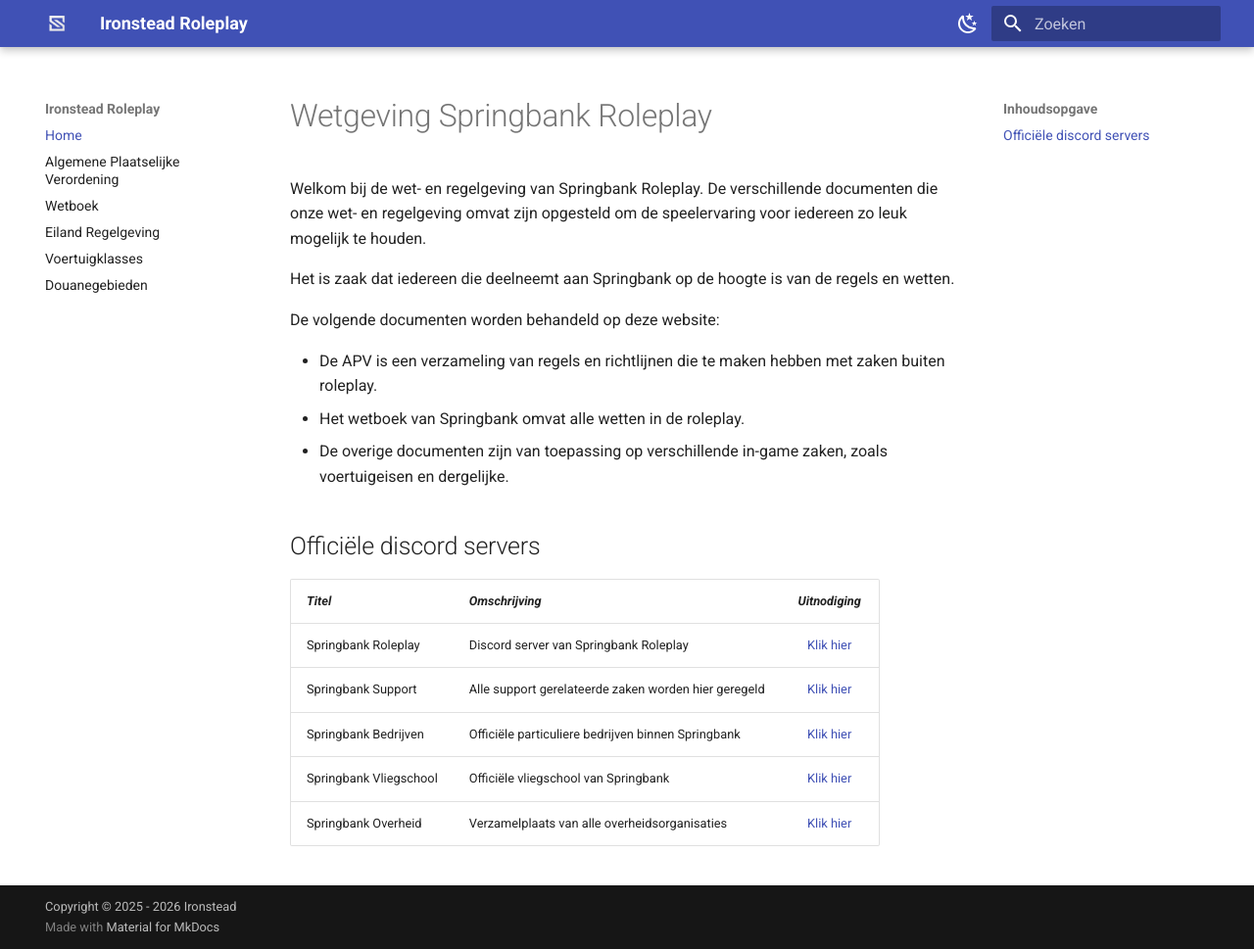
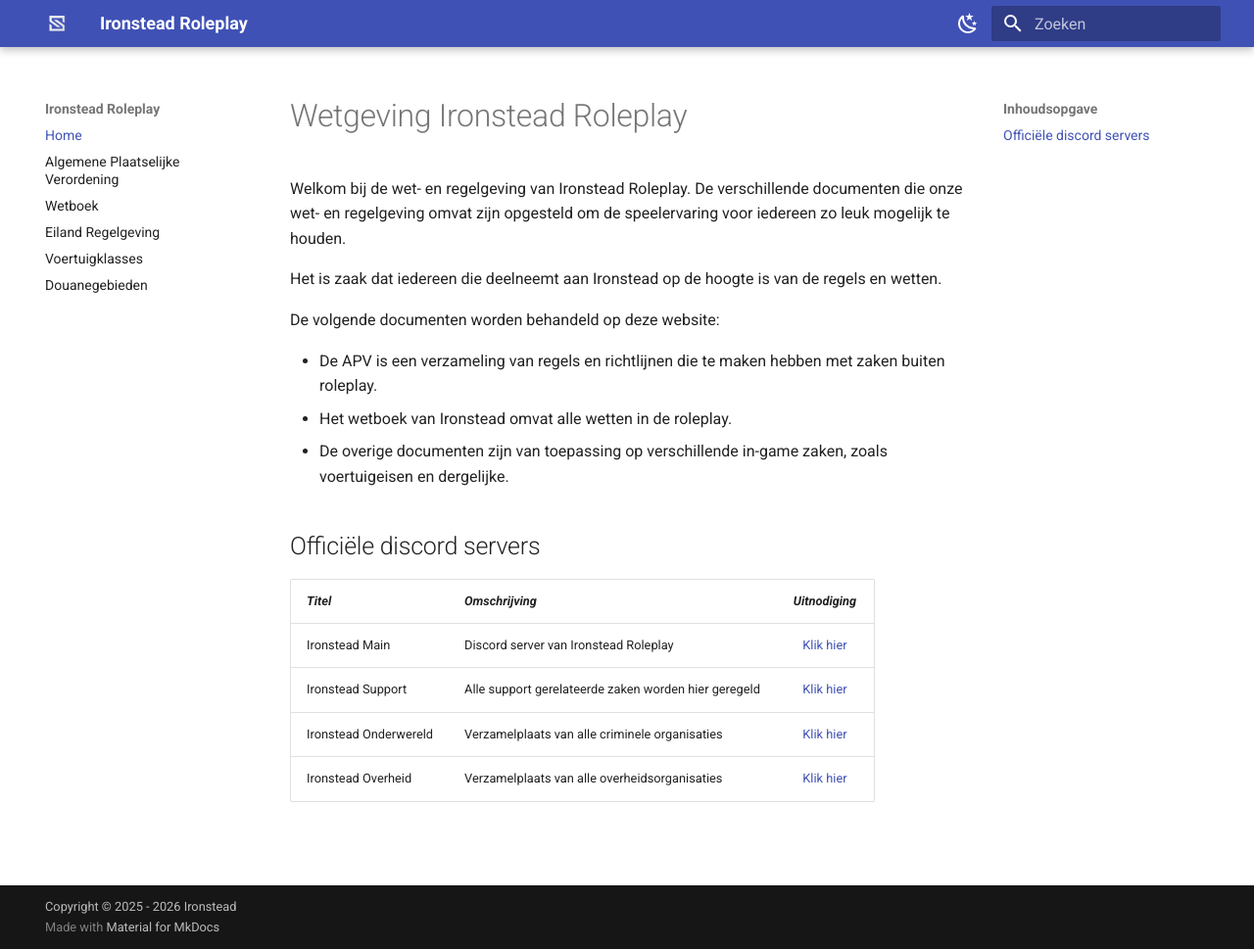
Before and after one commit to ironsteadroleplay/APV, an MkDocs documentation site: the page built from docs/index.md, in a window 1280 px wide and 969 px high. Shown: the whole window at 98% size. Built offline with MkDocs 1.6.1 and Material for MkDocs 9.7.7, drawn with Linux system fonts in a browser that asks for light colours; comment, search, counter and statistics services are not loaded.

Commit message:
Update roleplay references from Springbank to Ironstead

```diff
--- a/docs/index.md
+++ b/docs/index.md
@@ -1,21 +1,20 @@
-# Wetgeving Springbank Roleplay
+# Wetgeving Ironstead Roleplay
 
-Welkom bij de wet- en regelgeving van Springbank Roleplay. De verschillende documenten die onze wet- en regelgeving omvat zijn opgesteld om de speelervaring voor iedereen zo leuk mogelijk te houden.
+Welkom bij de wet- en regelgeving van Ironstead Roleplay. De verschillende documenten die onze wet- en regelgeving omvat zijn opgesteld om de speelervaring voor iedereen zo leuk mogelijk te houden.
 
-Het is zaak dat iedereen die deelneemt aan Springbank op de hoogte is van de regels en wetten.
+Het is zaak dat iedereen die deelneemt aan Ironstead op de hoogte is van de regels en wetten.
 
 De volgende documenten worden behandeld op deze website:
 
 - De APV is een verzameling van regels en richtlijnen die te maken hebben met zaken buiten roleplay.
-- Het wetboek van Springbank omvat alle wetten in de roleplay.
+- Het wetboek van Ironstead omvat alle wetten in de roleplay.
 - De overige documenten zijn van toepassing op verschillende in-game zaken, zoals voertuigeisen en dergelijke.
 
 ## Officiële discord servers
 
 | *Titel* | *Omschrijving* | *Uitnodiging* |
 |---|---|:---:|
-|Springbank Roleplay| Discord server van Springbank Roleplay | [Klik hier](https://discord.gg/springbankrp) |
-|Springbank Support| Alle support gerelateerde zaken worden hier geregeld | [Klik hier](https://discord.gg/phj2fGkqvF) |
-|Springbank Bedrijven| Officiële particuliere bedrijven binnen Springbank | [Klik hier](https://discord.gg/ddtsmy9amq) |
-|Springbank Vliegschool| Officiële vliegschool van Springbank | [Klik hier](https://discord.gg/7AnPp5ayY3) |
-|Springbank Overheid| Verzamelplaats van alle overheidsorganisaties | [Klik hier](https://discord.gg/FTZv2yMWE5) |
+|Ironstead Main| Discord server van Ironstead Roleplay | [Klik hier](https://discord.gg/CcxhMeUxBM) |
+|Ironstead Support| Alle support gerelateerde zaken worden hier geregeld | [Klik hier](https://discord.gg/DCgWZH9Czs) |
+|Ironstead Onderwereld| Verzamelplaats van alle criminele organisaties | [Klik hier](https://discord.gg/wVaqhPPYRg) |
+|Ironstead Overheid| Verzamelplaats van alle overheidsorganisaties | [Klik hier](https://discord.gg/7AnPp5ayY3) |
```
